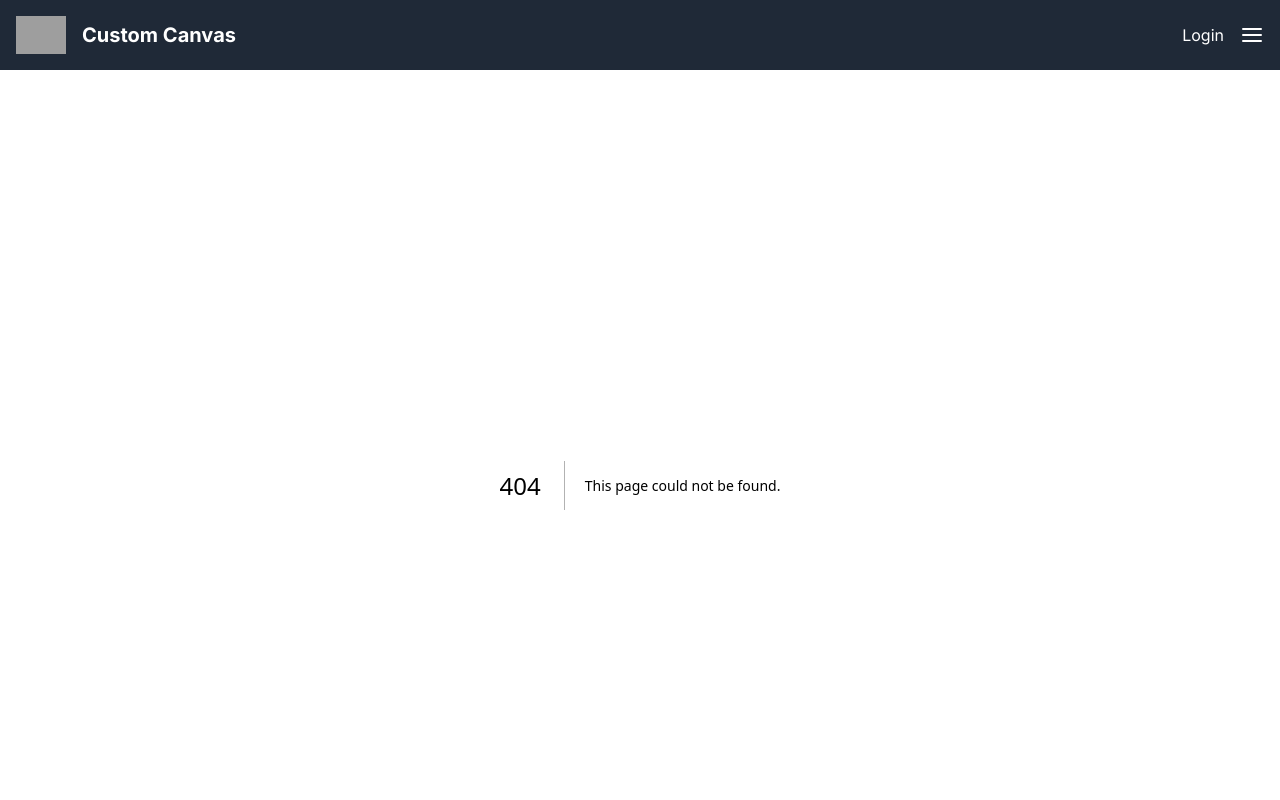
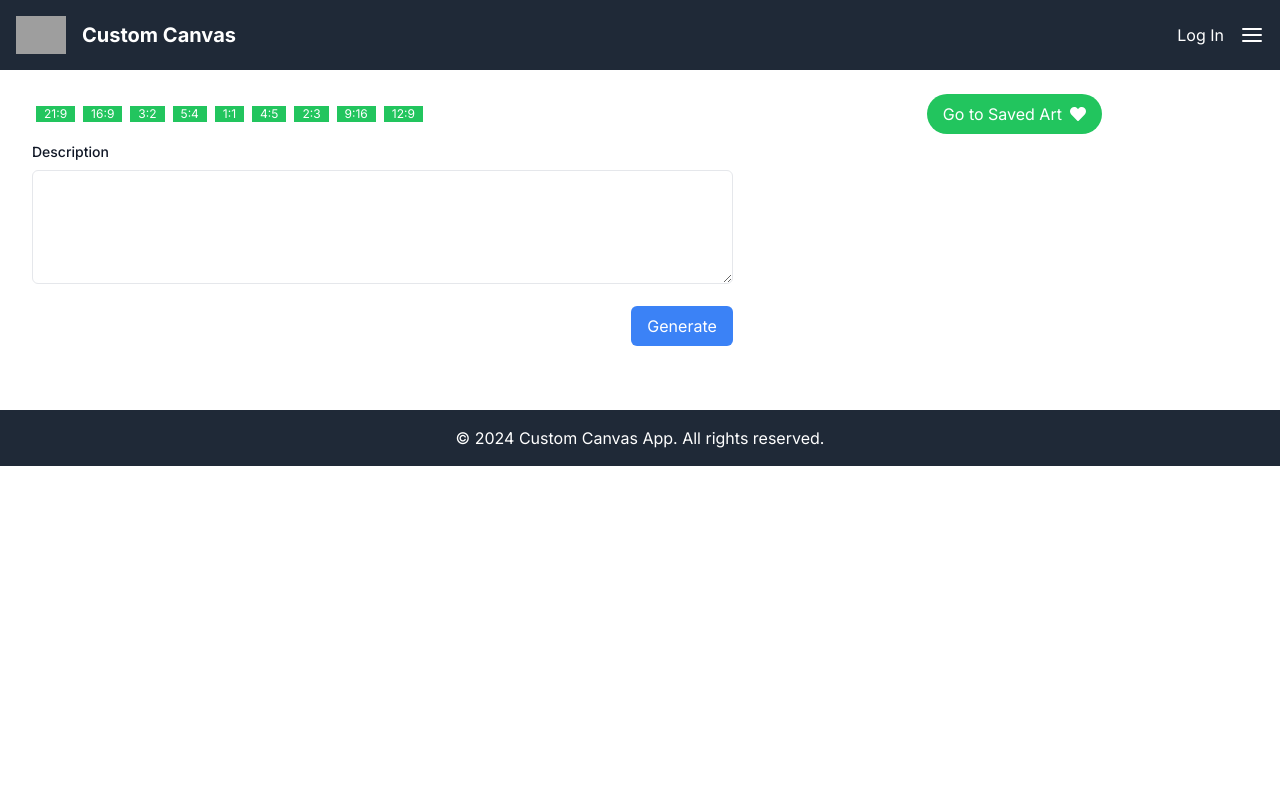
Before and after one commit to Asiya1330/custom-canvas-art, a Next.js app: page /art-generation in a window 1280 px wide. Before the commit this address had no page. Shown: the top 800 px of the page. Built offline with nearby package versions, Linux system fonts and the light colour scheme; grey boxes are pictures that could not be loaded.

Commit message:
added art-generation page and implemented the stability API

```diff
--- /dev/null
+++ b/app/api/generate/route.ts
@@ -0,0 +1,31 @@
+import type { NextApiRequest, NextApiResponse } from 'next';
+import axios from 'axios';
+
+export default async function handler(req: NextApiRequest, res: NextApiResponse) {
+  console.log(req,"handler");
+    const { prompt, aspect_ratio, resolution } = req.body;
+
+    try {
+      alert("f");
+      const response = await axios.post('https://api.stability.ai/v2beta/stable-image/generate/ultra', {
+        prompt,
+        aspect_ratio,
+        resolution
+      }, {
+        headers: {
+          'Authorization': `Bearer ${process.env.NEXT_PUBLIC_STABILITY_API_KEY}`,
+          'Content-Type': 'application/json'
+        }
+      });
+
+      res.status(200).json(response.data);
+    } catch (error:any) {
+      console.log("er");
+      console.error(error);
+      res.status(500).json({ error: error.message });
+    }
+  // } else {
+  //   res.setHeader('Allow', ['POST']);
+  //   res.status(405).end(`Method ${req.method} Not Allowed`);
+  // }
+}
--- /dev/null
+++ b/app/art-generation/page.tsx
@@ -0,0 +1,28 @@
+import { FaHeart } from "react-icons/fa";
+import ArtGenerator from "../components/ArtGenerator";
+import ArtGeneratorMobile from "../components/ArtGenerator-mobile";
+
+const ArtGenerationPage: React.FC = () => {
+  return (
+    <div className="min-h-screenflex justify-between items-start">
+      <div className="container mx-auto flex flex-col md:flex-row">
+        <div className="hidden md:block md:w-3/5 pr-4">
+
+          <ArtGenerator />
+        </div>
+        <div className=" block md:hidden w-full md:w-3/5">
+
+          <ArtGeneratorMobile />
+        </div>
+        <div className="md:w-2/5 flex justify-center items-start mt-2">
+          <button className="flex items-center px-4 py-2 bg-green-500 text-white rounded-full hover:bg-green-600">
+            Go to Saved Art
+            <FaHeart className="ml-2" />
+          </button>
+        </div>
+      </div>
+    </div>
+  );
+};
+
+export default ArtGenerationPage;
--- /dev/null
+++ b/app/components/ArtGenerator-mobile.tsx
@@ -0,0 +1,103 @@
+"use client";
+import { useState } from 'react';
+import AspectRatioBox from './AspectRatioBox';
+import { MoonLoader } from 'react-spinners';
+import axios from 'axios';
+
+const ArtGeneratorMobile: React.FC = () => {
+  const [description, setDescription] = useState('');
+  const [loading, setLoading] = useState(false);
+  const [image, setImage] = useState<string | null>(null);
+  const [selectedAspectRatio, setSelectedAspectRatio] = useState<string | null>(null);
+
+  const aspectRatios = ['21/9', '16/9', '3/2', '5/4', '1/1', '4/5', '2/3', '9/16', '12/9'];
+
+  const handleGenerate = async () => {
+    setLoading(true);
+    setImage(null); // Reset the image
+    const resolution = '1024x1024';
+
+    try {
+      const payload = {
+        prompt: description,
+        aspect_ratio: selectedAspectRatio,
+        resolution,
+        output_format: 'webp'
+      };
+
+      const formData = new FormData();
+
+      Object.entries(payload).forEach(([key, value]) => {
+        if (value !== null && value !== undefined) {
+          formData.append(key, value as string);
+        }
+      });
+      console.table(formData);
+      const response = await axios.post(
+        'https://api.stability.ai/v2beta/stable-image/generate/ultra',
+        formData,
+        {
+          validateStatus: undefined,
+          responseType: 'arraybuffer',
+          headers: {
+            'Authorization': `Bearer ${process.env.NEXT_PUBLIC_STABILITY_API_KEY}`,
+            'Accept': 'image/*'
+          },
+        }
+      );
+
+      if (response.status === 200) {
+        const blob = new Blob([response.data], { type: 'image/webp' });
+        const imageUrl = URL.createObjectURL(blob);
+        setImage(imageUrl);
+      } else {
+        console.error(`${response.status}: ${response.data.toString()}`);
+      }
+    } catch (error) {
+      console.error(error);
+    } finally {
+      setLoading(false);
+    }
+  };
+
+  const handleAspectRatioClick = (aspectRatio: string) => {
+    setSelectedAspectRatio(aspectRatio);
+  };
+
+  return (
+    <div className="">
+      <div className="mb-4">
+        <label className="block mb-2 text-sm font-medium text-gray-900">Describe Your Art</label>
+        <textarea
+          className="w-full border rounded-md"
+          rows={4}
+          value={description}
+          onChange={(e) => setDescription(e.target.value)}
+        />
+      </div>
+      <div className="flex flex-wrap justify-center mb-4">
+        {aspectRatios.map((ratio) => (
+          <AspectRatioBox
+            key={ratio}
+            aspectRatio={ratio}
+            selected={selectedAspectRatio === ratio}
+            onClick={handleAspectRatioClick}
+          />
+        ))}
+      </div>
+      <div className="text-center">
+        <button
+          className={`px-4 py-2 text-white rounded-md ${loading ? 'bg-green-500' : 'bg-purple-500 hover:bg-purple-600'}`}
+          onClick={handleGenerate}
+          disabled={loading}
+        >
+          {loading ? 'Uploading Image...' : 'Generate'}
+        </button>
+      </div>
+      {loading && <MoonLoader />}
+      {image && <img src={image} alt="Generated Art" className="mt-4 w-full" />}
+    </div>
+  );
+};
+
+export default ArtGeneratorMobile;
--- /dev/null
+++ b/app/components/ArtGenerator.tsx
@@ -0,0 +1,105 @@
+"use client";
+import { useState } from 'react';
+import AspectRatioBox from './AspectRatioBox';
+import { MoonLoader } from 'react-spinners';
+import axios from 'axios';
+import Image from 'next/image';
+
+const ArtGenerator: React.FC = () => {
+  const [description, setDescription] = useState('');
+  const [loading, setLoading] = useState(false);
+  const [image, setImage] = useState<string | null>(null);
+  const [selectedAspectRatio, setSelectedAspectRatio] = useState<string | null>(null);
+
+  const aspectRatios = ['21:9', '16:9', '3:2', '5:4', '1:1', '4:5', '2:3', '9:16', '12:9'];
+
+  const handleGenerate = async () => {
+    setLoading(true);
+    setImage(null); // Reset the image
+    const resolution = '1024x1024';
+
+    try {
+      const payload = {
+        prompt: description,
+        aspect_ratio: selectedAspectRatio,
+        resolution,
+        output_format: 'webp'
+      };
+
+      const formData = new FormData();
+
+      Object.entries(payload).forEach(([key, value]) => {
+        if (value !== null && value !== undefined) {
+          formData.append(key, value as string);
+        }
+      });
+      console.log(formData);
+      const response = await axios.post(
+        'https://api.stability.ai/v2beta/stable-image/generate/ultra',
+        formData,
+        {
+          validateStatus: undefined,
+          responseType: 'arraybuffer',
+          headers: {
+            'Authorization': `Bearer ${process.env.NEXT_PUBLIC_STABILITY_API_KEY}`,
+            'Accept': 'image/*'
+          },
+        }
+      );
+
+      if (response.status === 200) {
+        const blob = new Blob([response.data], { type: 'image/webp' });
+        const imageUrl = URL.createObjectURL(blob);
+        setImage(imageUrl);
+      } else {
+        console.error(`${response.status}: ${response.data.toString()}`);
+      }
+    } catch (error) {
+      console.error(error);
+    } finally {
+      setLoading(false);
+    }
+  };
+
+
+  const handleAspectRatioClick = (aspectRatio: string) => {
+    setSelectedAspectRatio(aspectRatio);
+  };
+
+  return (
+    <div className="p-4">
+      <div className="flex">
+        {aspectRatios.map((ratio) => (
+          <AspectRatioBox
+            key={ratio}
+            aspectRatio={ratio}
+            selected={selectedAspectRatio === ratio}
+            onClick={handleAspectRatioClick}
+          />
+        ))}
+      </div>
+      <div className="mt-4">
+        <label className="block mb-2 text-sm font-medium text-gray-900">Description</label>
+        <textarea
+          className="w-full p-2 border rounded-md"
+          rows={4}
+          value={description}
+          onChange={(e) => setDescription(e.target.value)}
+        />
+      </div>
+      <div className="mt-4 text-right">
+        <button
+          className={`px-4 py-2 text-white rounded-md ${loading ? 'bg-green-500' : 'bg-blue-500 hover:bg-blue-600'}`}
+          onClick={handleGenerate}
+          disabled={loading}
+        >
+          {loading ? 'Generating...' : 'Generate'}
+        </button>
+      </div>
+      {loading && <MoonLoader />}
+      {image && <div className='relative'><img src={image} alt="Generated Art" className="mt-4"/></div>}
+    </div>
+  );
+};
+
+export default ArtGenerator;
--- /dev/null
+++ b/app/components/AspectRatioBox.tsx
@@ -0,0 +1,19 @@
+// components/AspectRatioBox.tsx
+interface AspectRatioBoxProps {
+    aspectRatio: string;
+    selected: boolean;
+    onClick: (aspectRatio: string) => void;
+  }
+
+  const AspectRatioBox: React.FC<AspectRatioBoxProps> = ({ aspectRatio, selected, onClick }) => {
+    return (
+      <div
+        className={`cursor-pointer m-1 flex items-center justify-center text-white text-xs px-2 h-9 md:h-auto rounded md:rounded-none ${selected ? 'bg-purple-500' : 'bg-green-500'}`}
+        onClick={() => onClick(aspectRatio)}
+      >
+        {aspectRatio}
+      </div>
+    );
+  };
+
+  export default AspectRatioBox;
--- a/app/components/Header.tsx
+++ b/app/components/Header.tsx
@@ -9,12 +9,14 @@ const Header: React.FC = () => {
     <header className="bg-gray-800 text-white p-4">
       <div className="container mx-auto flex items-center justify-between">
         <div className="flex items-center">
+          <Link href="/" passHref>
           <Image src="/logo.png" alt="Logo" width={50} height={50} className="mr-4" />
+          </Link>
           <h1 className="text-xl font-bold">Custom Canvas</h1>
         </div>
         <div className="flex items-center">
           <Link href="/login" passHref className="text-white mr-4 hover:underline">
-            Login
+            Log In
           </Link>
           <FiMenu className="text-white cursor-pointer" size={24} />
         </div>
--- a/app/globals.css
+++ b/app/globals.css
@@ -18,12 +18,7 @@
 
 body {
   color: rgb(var(--foreground-rgb));
-  background: linear-gradient(
-      to bottom,
-      transparent,
-      rgb(var(--background-end-rgb))
-    )
-    rgb(var(--background-start-rgb));
+  background: white;
 }
 
 @layer utilities {
--- a/package.json
+++ b/package.json
@@ -9,12 +9,14 @@
     "lint": "next lint"
   },
   "dependencies": {
+    "axios": "^1.7.2",
     "next": "14.2.4",
     "react": "^18",
     "react-dom": "^18",
     "react-icons": "^5.2.1",
     "react-responsive-carousel": "^3.2.23",
     "react-slick": "^0.30.2",
+    "react-spinners": "^0.13.8",
     "slick-carousel": "^1.8.1"
   },
   "devDependencies": {
```
Also changed, not shown: 2 other files (tests, documents, lock files or other folders).
